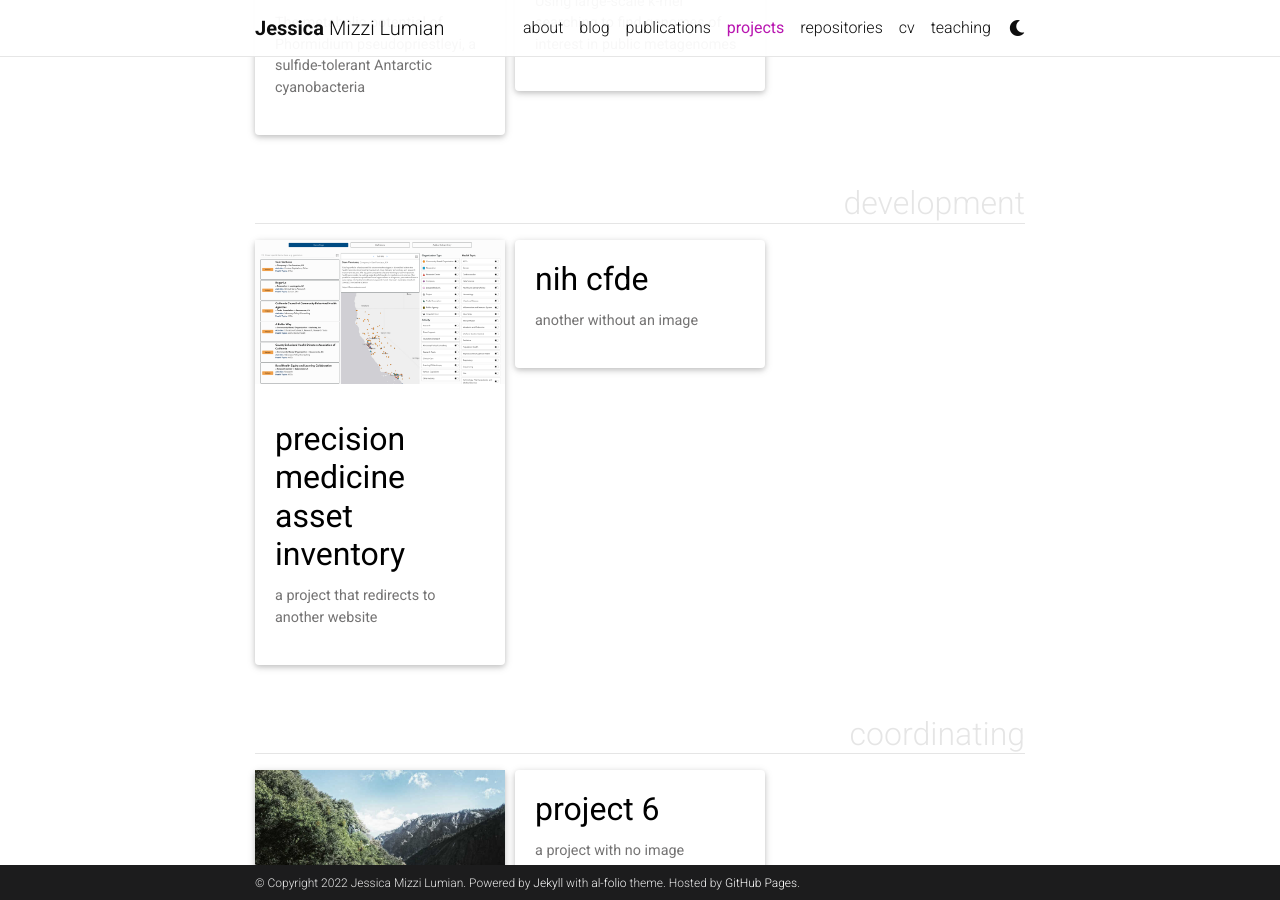
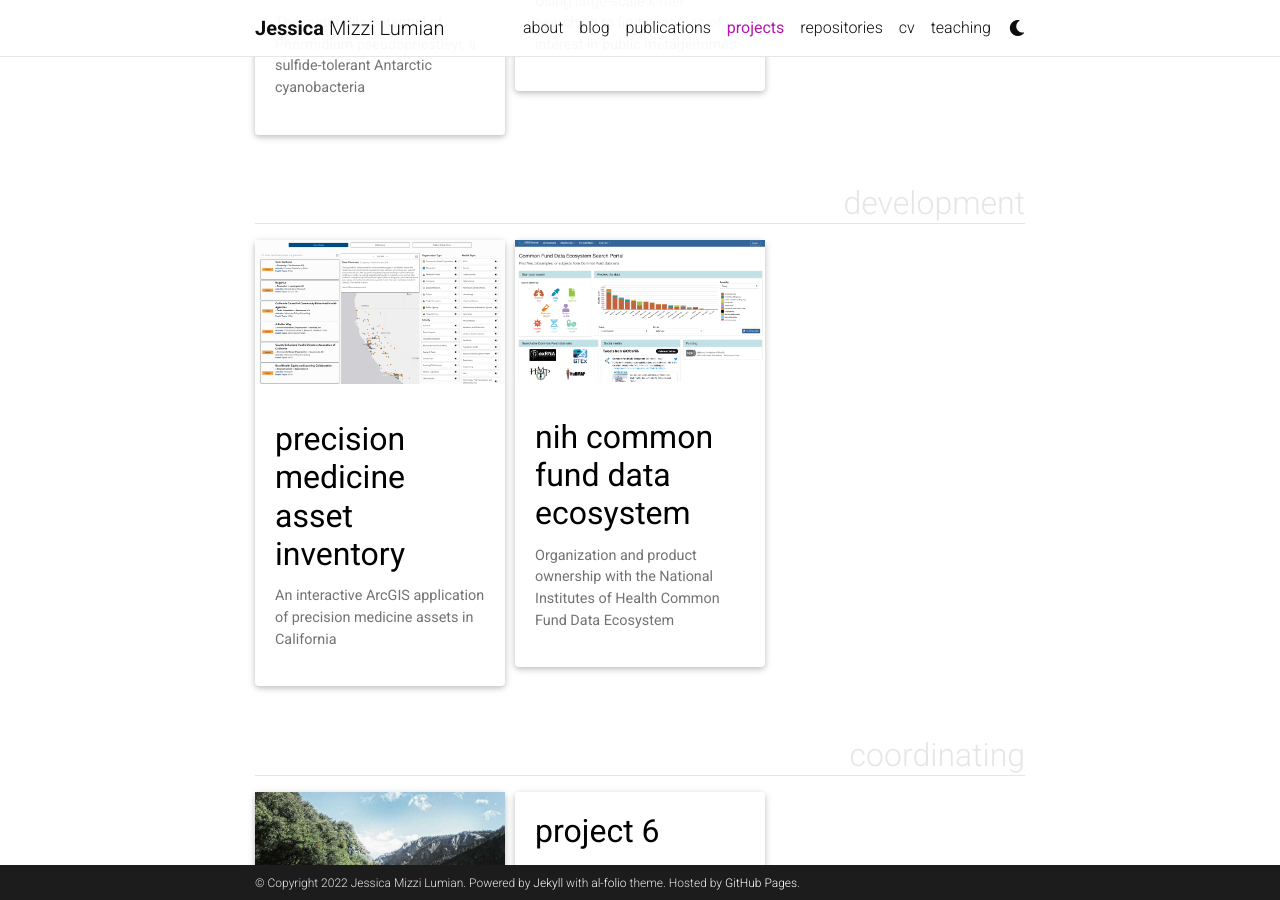
Before and after one commit to jessicalumian/jessicalumian.github.io, a Jekyll site: the page built from _pages/projects.md, in a window 1280 px wide and 900 px high, scrolled down 615 px. Built offline with Jekyll 4.4.1, drawn with Linux system fonts in a browser that asks for light colours; full-size pictures stand in for the smaller copies a plugin makes; comment, search, counter and statistics services are not loaded; a style sheet for code colours, icons or effects is not loaded.

Commit message:
cfde and rename proj

````diff
--- a/_projects/4_project.md
+++ /dev/null
@@ -1,82 +0,0 @@
----
-layout: page
-title: NIH CFDE
-description: another without an image
-img:
-importance: 3
-category: development
----
-
-this will be about the CFDE maybe. skills I gained?
-
-Every project has a beautiful feature showcase page.
-It's easy to include images in a flexible 3-column grid format.
-Make your photos 1/3, 2/3, or full width.
-
-To give your project a background in the portfolio page, just add the img tag to the front matter like so:
-
-    ---
-    layout: page
-    title: project
-    description: a project with a background image
-    img: /assets/img/12.jpg
-    ---
-
-<div class="row">
-    <div class="col-sm mt-3 mt-md-0">
-        {% include figure.html path="assets/img/1.jpg" title="example image" class="img-fluid rounded z-depth-1" %}
-    </div>
-    <div class="col-sm mt-3 mt-md-0">
-        {% include figure.html path="assets/img/3.jpg" title="example image" class="img-fluid rounded z-depth-1" %}
-    </div>
-    <div class="col-sm mt-3 mt-md-0">
-        {% include figure.html path="assets/img/5.jpg" title="example image" class="img-fluid rounded z-depth-1" %}
-    </div>
-</div>
-<div class="caption">
-    Caption photos easily. On the left, a road goes through a tunnel. Middle, leaves artistically fall in a hipster photoshoot. Right, in another hipster photoshoot, a lumberjack grasps a handful of pine needles.
-</div>
-<div class="row">
-    <div class="col-sm mt-3 mt-md-0">
-        {% include figure.html path="assets/img/5.jpg" title="example image" class="img-fluid rounded z-depth-1" %}
-    </div>
-</div>
-<div class="caption">
-    This image can also have a caption. It's like magic.
-</div>
-
-You can also put regular text between your rows of images.
-Say you wanted to write a little bit about your project before you posted the rest of the images.
-You describe how you toiled, sweated, *bled* for your project, and then... you reveal it's glory in the next row of images.
-
-
-<div class="row justify-content-sm-center">
-    <div class="col-sm-8 mt-3 mt-md-0">
-        {% include figure.html path="assets/img/6.jpg" title="example image" class="img-fluid rounded z-depth-1" %}
-    </div>
-    <div class="col-sm-4 mt-3 mt-md-0">
-        {% include figure.html path="assets/img/11.jpg" title="example image" class="img-fluid rounded z-depth-1" %}
-    </div>
-</div>
-<div class="caption">
-    You can also have artistically styled 2/3 + 1/3 images, like these.
-</div>
-
-
-The code is simple.
-Just wrap your images with `<div class="col-sm">` and place them inside `<div class="row">` (read more about the <a href="https://getbootstrap.com/docs/4.4/layout/grid/">Bootstrap Grid</a> system).
-To make images responsive, add `img-fluid` class to each; for rounded corners and shadows use `rounded` and `z-depth-1` classes.
-Here's the code for the last row of images above:
-
-{% raw %}
-```html
-<div class="row justify-content-sm-center">
-    <div class="col-sm-8 mt-3 mt-md-0">
-        {% include figure.html path="assets/img/6.jpg" title="example image" class="img-fluid rounded z-depth-1" %}
-    </div>
-    <div class="col-sm-4 mt-3 mt-md-0">
-        {% include figure.html path="assets/img/11.jpg" title="example image" class="img-fluid rounded z-depth-1" %}
-    </div>
-</div>
-```
-{% endraw %}
--- a/_projects/3_project.md
+++ b/_projects/asset_inventory.md
@@ -1,9 +1,9 @@
 ---
 layout: page
 title: Precision Medicine Asset Inventory
-description: a project that redirects to another website
+description: An interactive ArcGIS application of precision medicine assets in California
 img: assets/img/asset_inventory_screenshot.png
-importance: 3
+importance: 1
 category: development
 ---
 
--- /dev/null
+++ b/_projects/cfde.md
@@ -0,0 +1,41 @@
+---
+layout: page
+title: NIH Common Fund Data Ecosystem
+description: Organization and product ownership with the National Institutes of Health Common Fund Data Ecosystem
+img: assets/img/cfde_portal.png
+importance: 4
+category: development
+---
+
+I have two main responsibilities as a Postdoctoral Scholar with the National Institues of Health Common Fund Data Ecosystem: working on
+the portal website and organizing trainings.
+
+The CFDE portal is a metadata catalog of data from 11 Common Fund groups. Instead of going to 11 separate online portals
+to search for data, a biomedical research can search for data across groups in one place! For example, all of the kidney
+sequencing data can be identified in a single search.
+
+<div class="row">
+    <div class="col-sm mt-3 mt-md-0">
+        {% include figure.html path="assets/img/cfde_portal.png" title="CFDE Portal Homepage" class="img-fluid rounded z-depth-1" %}
+    </div>
+</div>
+<div class="caption">
+    A screenshot of the CFDE portal shows data overviews at a glance and buttons to start a search.
+</div>
+
+My role for the CFDE portal is to provide input on development, test new features, and faciliate the data submission
+process. This work involves communicating across many different disciplines and using creative problem solving skills.
+
+In addition to portal contributions, I organized two online hackathons with over 80 participants each and assisted
+with online trainings. As part of the week-long hackathons, I gave a webinar on the CFDE portal.
+
+<div class="row">
+    <div class="col-sm mt-3 mt-md-0">
+        {% include figure.html path="assets/img/cfde_portal_webinar.png" title="CFDE Hackathon Webinar" class="img-fluid rounded z-depth-1" %}
+    </div>
+</div>
+<div class="caption">
+    A demonstration of the file search portion of the portal.
+</div>
+
+A video of the webinar can be found here: [https://video.ucdavis.edu/media/CFDE+May+Hackathon+-+Portal+Demo/1_isfmcnh8](https://video.ucdavis.edu/media/CFDE+May+Hackathon+-+Portal+Demo/1_isfmcnh8)
````
Also changed, not shown: assets/img/cfde_portal.png (added), 1 other file.
